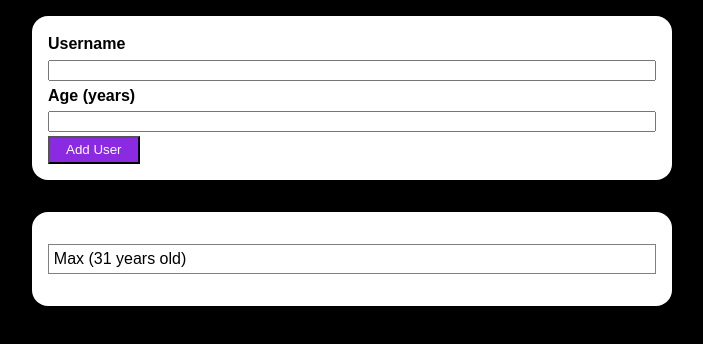
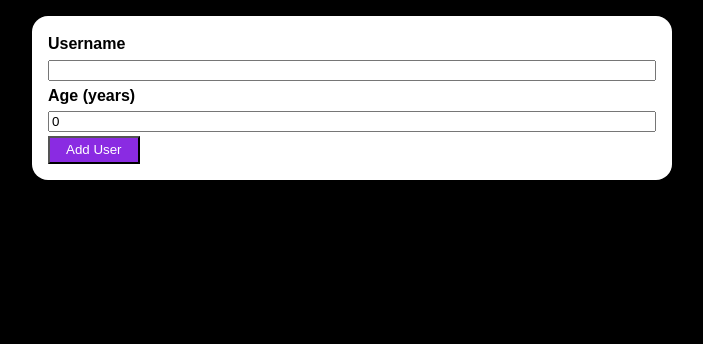
Before and after one commit to thysia-zosa/react-course, a React (Create React App) app in the folder user-app/: page / in a window 1280 px wide. Shown: the top 344 px of the page, without its empty margins (288-991 px from the left). Built offline with nearby package versions, Linux system fonts and the light colour scheme.

Commit message:
Add input logic

```diff
--- a/user-app/src/App.js
+++ b/user-app/src/App.js
@@ -4,11 +4,18 @@ import UserList from './components/users/UserList';
 import styles from './App.module.css';
 
 function App() {
-  const [userList, setUserList]=useState([1]);
+  const [userList, setUserList]=useState([]);
+
+  function addUser(newUser){
+    setUserList((prevUserList)=>{
+      return [...prevUserList, newUser];
+    })
+  }
+
   return (
     <div className={styles.app}>
-      <AddUserForm />
-      {userList.length!==0 && <UserList />}
+      <AddUserForm submitCallback={addUser} />
+      {userList.length!==0 && <UserList userData={userList} />}
     </div>
   );
 }
--- a/user-app/src/components/UI/Button.js
+++ b/user-app/src/components/UI/Button.js
@@ -1,7 +1,7 @@
 import styles from "./Button.module.css";
 
-const Button = ({ className, title }) => {
-  return <button className={`${styles.button} ${className}`}>{title}</button>;
+const Button = ({ type, className, title }) => {
+  return <button className={`${styles.button} ${className}`} type={type}>{title}</button>;
 };
 
 export default Button;
--- a/user-app/src/components/users/AddUserForm.js
+++ b/user-app/src/components/users/AddUserForm.js
@@ -1,17 +1,66 @@
+import { useState } from "react";
 import Button from "../UI/Button";
 import Card from "../UI/Card";
 import styles from "./AddUserForm.module.css";
 
-const AddUserForm = () => {
+const kUserName = "userName";
+const kUserAge = "userAge";
+
+const AddUserForm = ({submitCallback}) => {
+  const [userName, setUserName] = useState("");
+  const [userAge, setUserAge] = useState(0);
+
+  function inputChangeHandler(identifier, value) {
+    switch (identifier) {
+      case kUserName:
+        return setUserName(value);
+      case kUserAge:
+        value = parseInt(value);
+        if (isNaN(value)) {
+          value = 0;
+        }
+        return setUserAge(value);
+      default:
+        break;
+    }
+  }
+
+  function handleSubmit(event) {
+    event.preventDefault();
+    const formData = {
+      userName: userName,
+      userAge: userAge,
+    };
+    clearInput();
+    submitCallback(formData);
+  }
+
+  function clearInput(){
+    setUserName('');
+    setUserAge(0);
+  }
+
   return (
     <Card>
-      <form className={styles.userForm}>
-        <label htmlFor="userName">Username</label>
-        <input type="text" name="userName" />
-        <label htmlFor="userAge">Age (years)</label>
-        <input type="number" name="userAge" />
+      <form className={styles.userForm} onSubmit={handleSubmit}>
+        <label htmlFor={kUserName}>Username</label>
+        <input
+          type="text"
+          name={kUserName}
+          value={userName}
+          onChange={(event) =>
+            inputChangeHandler(kUserName, event.target.value)
+          }
+        />
+        <label htmlFor={kUserAge}>Age (years)</label>
+        <input
+          type="number"
+          name={kUserAge}
+          value={userAge}
+          onChange={(event) => inputChangeHandler(kUserAge, event.target.value)}
+        />
         <div className={styles.actions}>
-          <Button className={styles.button} title={"Add User"} />
+          <Button type="submit" className={styles.button} title={"Add User"} />
         </div>
       </form>
     </Card>
--- a/user-app/src/components/users/UserList.js
+++ b/user-app/src/components/users/UserList.js
@@ -1,12 +1,14 @@
 import Card from "../UI/Card";
-import styles from "./UserList.module.css";
+import UserListItem from "./UserListItem";
 
-const UserList = () => {
+const UserList = ({ userData }) => {
   return (
     <Card>
-      <p className={styles.userListItem}>Max (31 years old)</p>
+      {userData.map((userEntry) => (
+        <UserListItem name={userEntry.userName} age={userEntry.userAge} />
+      ))}
     </Card>
-  )
+  );
 };
 
 export default UserList;
--- /dev/null
+++ b/user-app/src/components/users/UserListItem.js
@@ -0,0 +1,7 @@
+import styles from './UserListItem.module.css';
+
+const UserListItem=({name, age})=>{
+  return (<p className={styles.userListItem}>{name} ({age} years old)</p>)
+}
+
+export default UserListItem;
```
Also changed, not shown: user-app/src/components/users/UserListItem.module.css (renamed from user-app/src/components/users/UserList.module.css).
